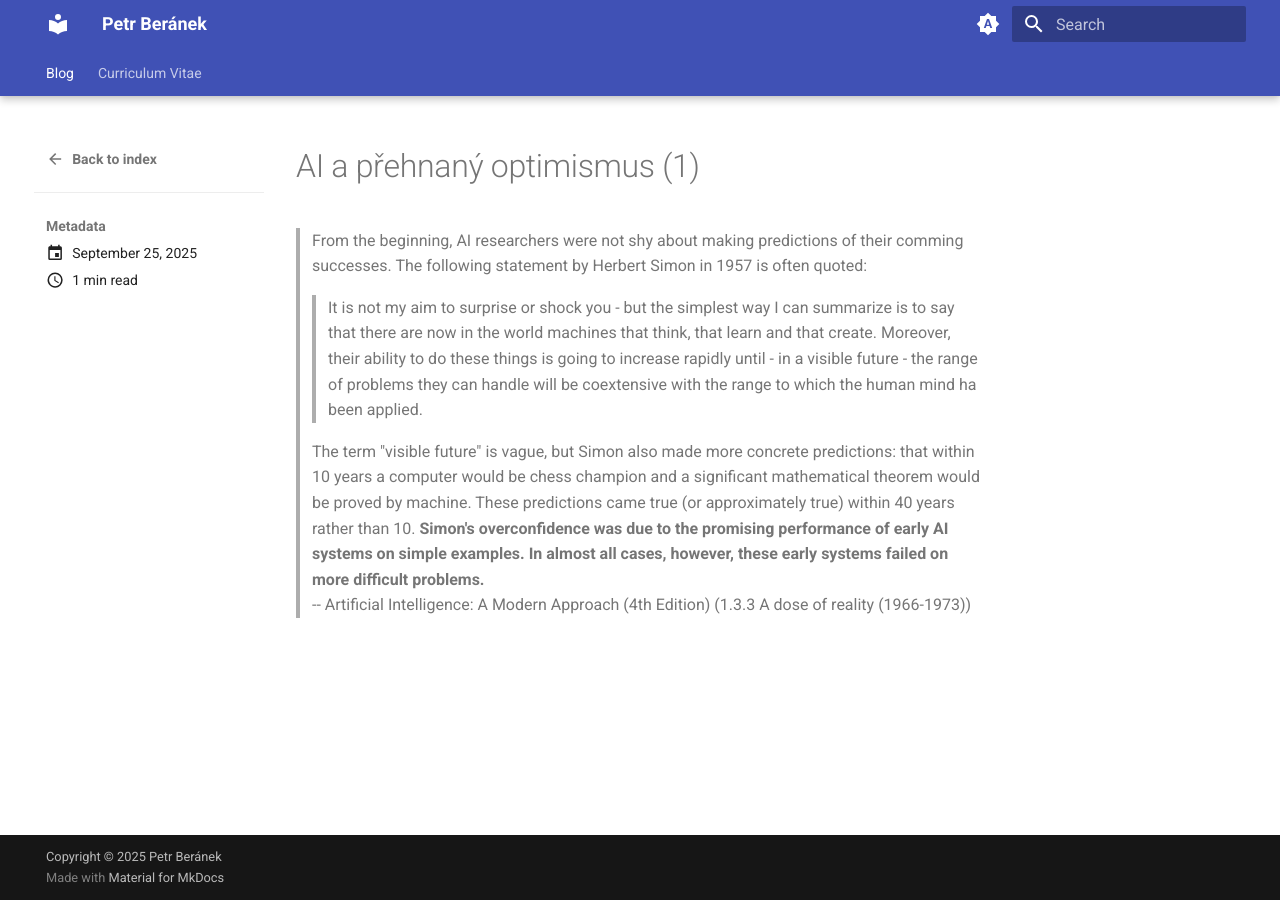
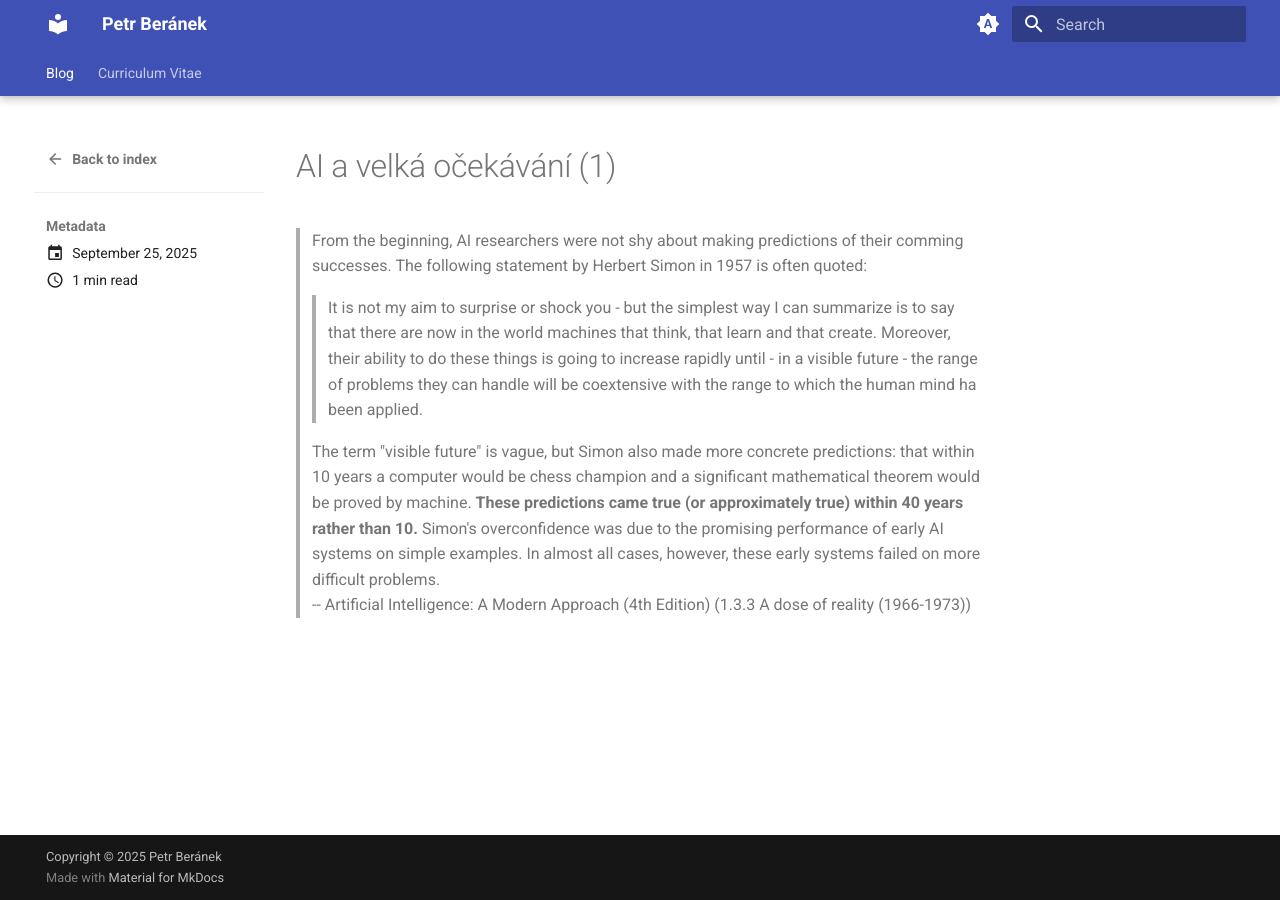
Before and after one commit to peberanek/peberanek.github.io, an MkDocs documentation site: the page built from docs/posts/ai-a-velka-ocekavani-1.md.md, in a window 1280 px wide. Built offline with MkDocs 1.6.1 and Material for MkDocs 9.7.7, drawn with Linux system fonts in a browser that asks for light colours.

Commit message:
blog: refine

```diff
--- a/docs/posts/ai-a-prehnany-optimismus-1.md.md
+++ b/docs/posts/ai-a-velka-ocekavani-1.md.md
@@ -2,11 +2,11 @@
 date: 2025-09-25
 ---
 
-# AI a přehnaný optimismus (1)
+# AI a velká očekávání (1)
 
 > From the beginning, AI researchers were not shy about making predictions of their comming successes. The following statement by Herbert Simon in 1957 is often quoted:
 >
 > > It is not my aim to surprise or shock you - but the simplest way I can summarize is to say that there are now in the world machines that think, that learn and that create. Moreover, their ability to do these things is going to increase rapidly until - in a visible future - the range of problems they can handle will be coextensive with the range to which the human mind ha been applied.
 >
-> The term "visible future" is vague, but Simon also made more concrete predictions: that within 10 years a computer would be chess champion and a significant mathematical theorem would be proved by machine. These predictions came true (or approximately true) within 40 years rather than 10. **Simon's overconfidence was due to the promising performance of early AI systems on simple examples. In almost all cases, however, these early systems failed on more difficult problems.**
+> The term "visible future" is vague, but Simon also made more concrete predictions: that within 10 years a computer would be chess champion and a significant mathematical theorem would be proved by machine. **These predictions came true (or approximately true) within 40 years rather than 10.** Simon's overconfidence was due to the promising performance of early AI systems on simple examples. In almost all cases, however, these early systems failed on more difficult problems.
 -- Artificial Intelligence: A Modern Approach (4th Edition) (1.3.3 A dose of reality (1966-1973))
```
